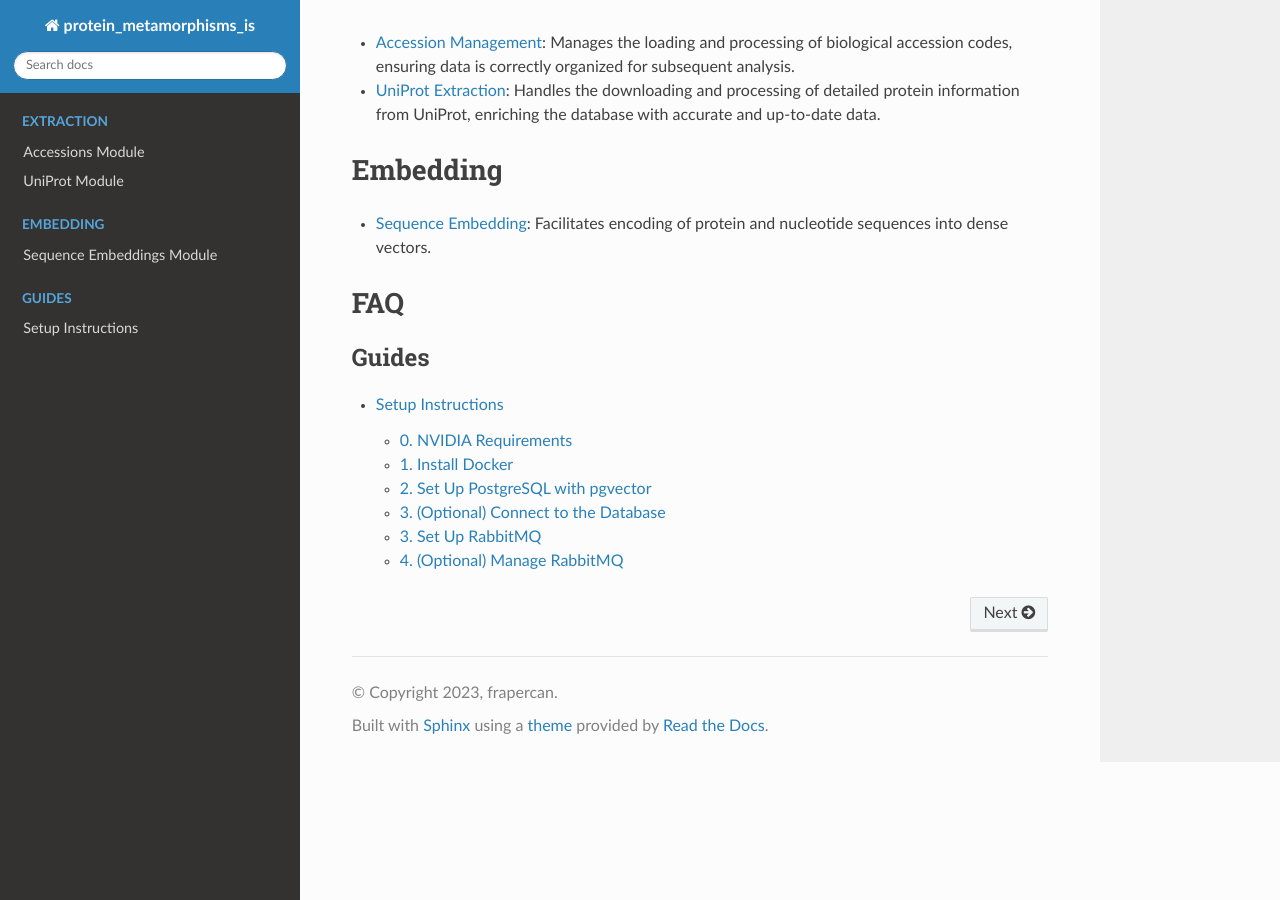
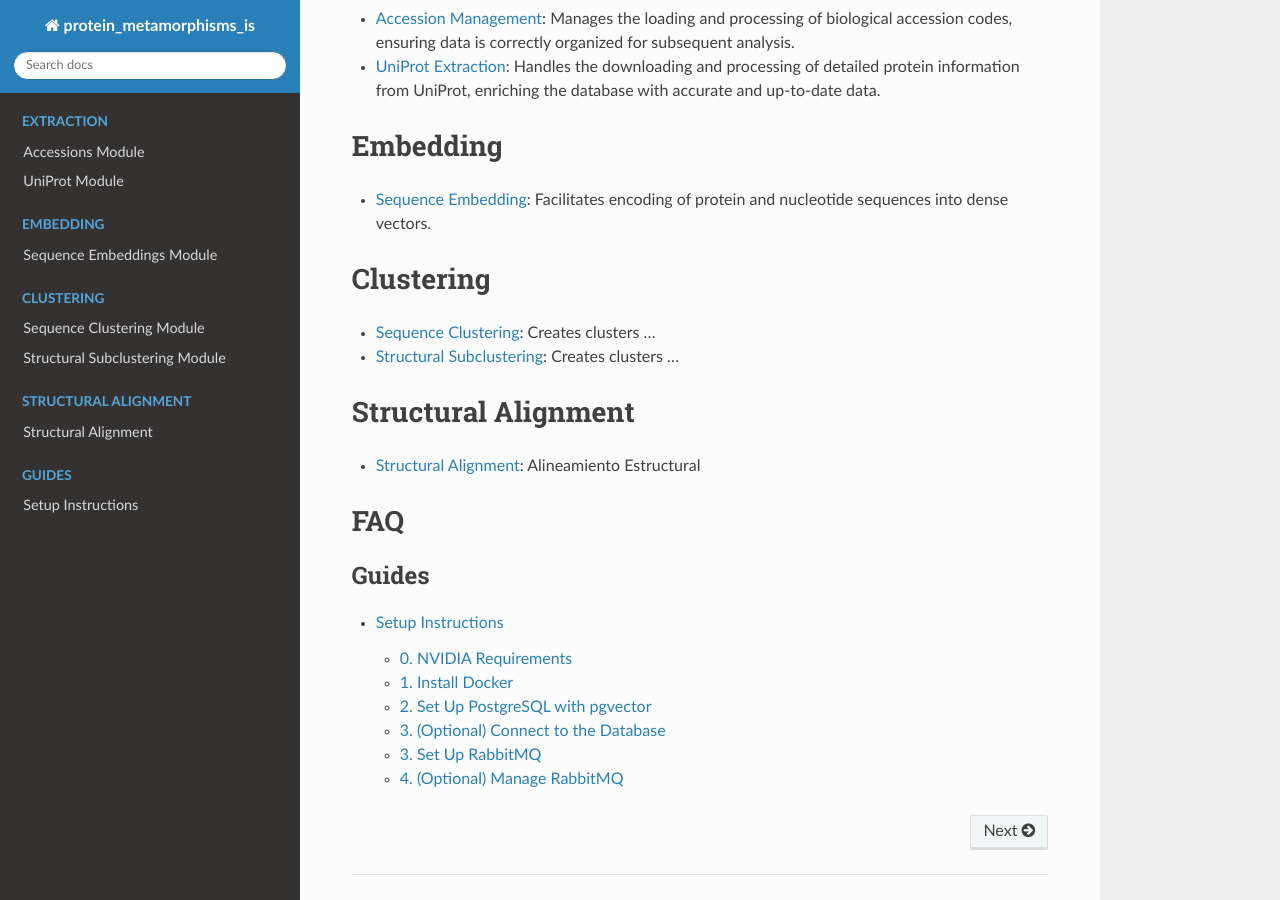
Before and after one commit to CBBIO/protein-metamorphisms-is, a Sphinx documentation site: the page built from docs/source/index.rst, in a window 1280 px wide and 900 px high, scrolled down 1093 px. Built offline with Sphinx 7.4.7 and the Read the Docs theme 3.1.0, drawn with Linux system fonts in a browser that asks for light colours.

Commit message:
Adding clustering and structural alignment doc navigation

```diff
--- a/docs/source/deployment/setup_instructions.rst
+++ b/docs/source/deployment/setup_instructions.rst
@@ -2,7 +2,7 @@ Setup Instructions
 ==================
 
 0. NVIDIA Requirements
----------------------
+-----------------------
 
 Before proceeding with the installation, ensure your system meets these NVIDIA requirements:
 
--- a/docs/source/index.rst
+++ b/docs/source/index.rst
@@ -38,8 +38,8 @@ Pipelines
 
 
 - `FANTASIA <https://github.com/CBBIO/FANTASIA>`_: Functional ANnoTAtion based on embedding space SImilArity.
-Using the information system, the FANTASIA pipeline has been set up and is now available in its corresponding repository.
-For full documentation you can visit `FANTASIA Documentation <https://fantasia.readthedocs.io/en/latest/>`_
+    Using the information system, the FANTASIA pipeline has been set up and is now available in its corresponding repository.
+    For full documentation you can visit `FANTASIA Documentation <https://fantasia.readthedocs.io/en/latest/>`_
 
 - Massive search of metamorphisms and multifunctionality (WIP)
 
@@ -70,6 +70,32 @@ Embedding
 - `Sequence Embedding <operation/embedding/sequence_embedding.html>`_: Facilitates encoding of protein and nucleotide sequences into dense vectors.
 
 
+Clustering
+===============
+.. toctree::
+   :maxdepth: 3
+   :caption: Clustering
+   :hidden:
+
+   operation/clustering/sequence_clustering
+   operation/clustering/structural_subclustering
+
+- `Sequence Clustering <operation/clustering/sequence_clustering.html>`_: Creates clusters ...
+- `Structural Subclustering <operation/clustering/structural_subclustering.html>`_: Creates clusters ...
+
+
+Structural Alignment
+=====================
+.. toctree::
+   :maxdepth: 3
+   :caption: Structural Alignment
+   :hidden:
+
+   operation/structural_alignment/structural_alignment
+
+- `Structural Alignment <operation/structural_alignment/structural_alignment.html>`_: Alineamiento Estructural
+
+
 FAQ
 ===============
 .. toctree::
--- a/docs/source/operation/clustering/sequence_clustering.rst
+++ b/docs/source/operation/clustering/sequence_clustering.rst
@@ -1,6 +1,5 @@
 Sequence Clustering Module
-==========================
-
+================================
 
 .. automodule:: protein_metamorphisms_is.operation.clustering.sequence_clustering
     :members:
--- a/docs/source/operation/clustering/structural_subclustering.rst
+++ b/docs/source/operation/clustering/structural_subclustering.rst
@@ -1,5 +1,5 @@
 Structural Subclustering Module
-==========================
+================================
 
 
 .. automodule:: protein_metamorphisms_is.operation.clustering.structural_subclustering
--- a/docs/source/operation/extraction/accessions.rst
+++ b/docs/source/operation/extraction/accessions.rst
@@ -1,5 +1,5 @@
 Accessions Module
-==========
+====================
 
 .. automodule:: protein_metamorphisms_is.operation.extraction.accessions
     :members:
--- a/docs/source/operation/extraction/uniprot.rst
+++ b/docs/source/operation/extraction/uniprot.rst
@@ -1,5 +1,5 @@
 UniProt Module
-==========
+===============
 
 .. automodule:: protein_metamorphisms_is.operation.extraction.uniprot
     :members:
--- /dev/null
+++ b/docs/source/operation/structural_alignment/structural_alignment.rst
@@ -0,0 +1,6 @@
+Structural Alignment
+======================
+
+.. automodule:: protein_metamorphisms_is.operation.structural_alignment.structural_alignment
+    :members:
+    :show-inheritance:
```
